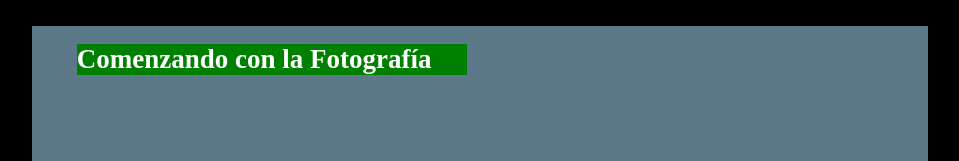
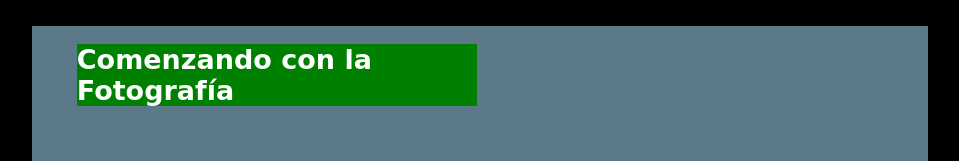
Before and after one commit to franciscomendozatamayo/CSS-y-Dise-o-Web-Responsive_Francisco_Mendoza, a plain HTML site: page paisajes.html in a window 1280 px wide. Shown: the top 161 px of the page, without its empty margins (160-1119 px from the left). Drawn offline with Linux system fonts and the light colour scheme.

Commit message:
Casi por terminar el diseño

```diff
--- a/css/estilos.css
+++ b/css/estilos.css
@@ -5,7 +5,7 @@
 
 body{
   background-color: black;
-
+font-family: cursive;
 }
 /*Contenedor Principal*/
 .ContenedorPrincipal{
@@ -29,7 +29,7 @@ body{
   }
 
   80%{
-    transform: rotate(60deg);
+    transform: rotate(100deg);
   }
 }
 /*Cabecera*/
@@ -43,7 +43,7 @@ body{
 
 header{
   background-color: green;
-  width: 390px;
+  width: 400px;
   height: auto;
   margin: 2% 13% 2% 5%;
   color: white;
```
